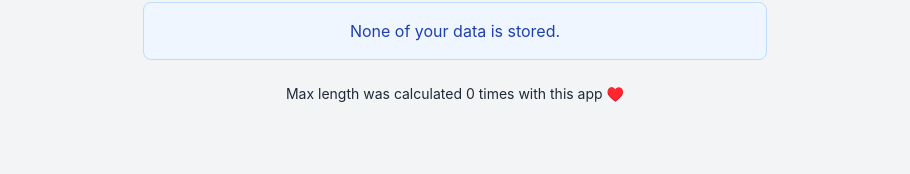
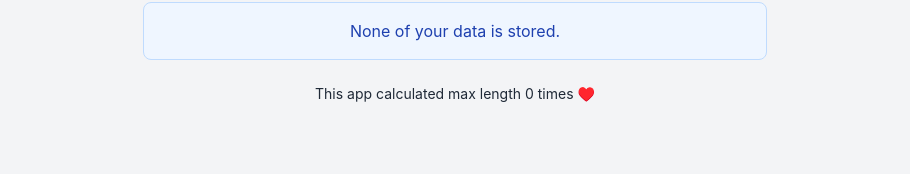
Before and after one commit to steroman/max-char-length-calculator, a Vue app: page / in a window 1280 px wide. Shown: the part 531-705 px from the top of the page, without its empty margins (185-1095 px from the left). Built offline with nearby package versions, Linux system fonts and the light colour scheme.

Commit message:
rephrase counter

```diff
--- a/src/components/ui/UsageCounter.vue
+++ b/src/components/ui/UsageCounter.vue
@@ -9,6 +9,6 @@ defineProps({
 
 <template>
   <div class="text-center text-sm">
-    Max length was calculated {{ count }} times with this app ♥️
+    This app calculated max length {{ count }} times  ♥️
   </div>
 </template>
```
